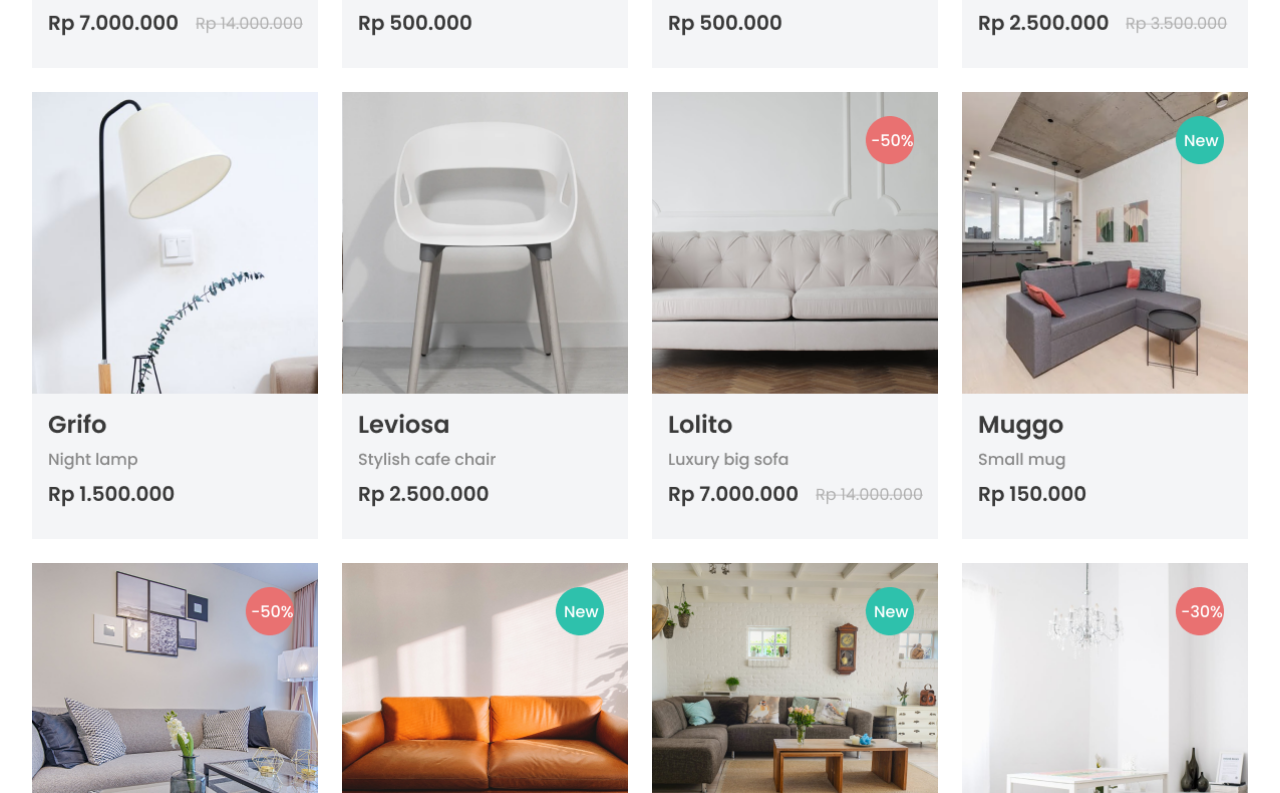
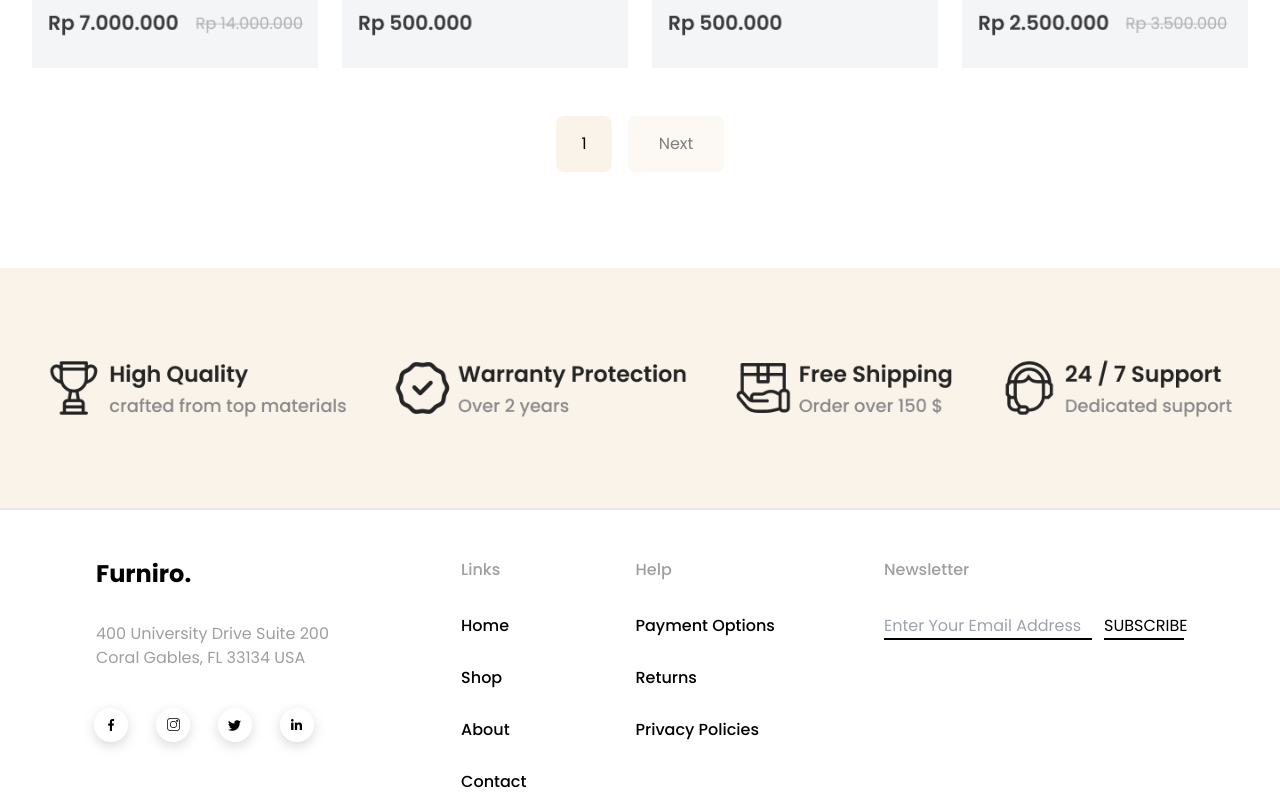
Before and after one commit to mariacarolarm/Furniro, a React (Vite) app: page /shop in a window 1280 px wide. Shown: the part 1667-2460 px from the top of the page. Built offline with nearby package versions, Linux system fonts and the light colour scheme.

Commit message:
fix: filters fixed

```diff
--- a/src/pages/shop/Shop.tsx
+++ b/src/pages/shop/Shop.tsx
@@ -23,22 +23,6 @@ const cardImages = [
   { image: potty, price: 500000, id: 6 },
   { image: respira, price: 500000, id: 7 },
   { image: syltherine, price: 2500000, id: 8 },
-  { image: grifo, price: 1500000, id: 9 },
-  { image: leviosa, price: 2500000, id: 10 },
-  { image: lolito, price: 7000000, id: 11 },
-  { image: muggo, price: 150000, id: 12 },
-  { image: pingky, price: 7000000, id: 13 },
-  { image: potty, price: 500000, id: 14 },
-  { image: respira, price: 500000, id: 15 },
-  { image: syltherine, price: 2500000, id: 16 },
-  { image: grifo, price: 1500000, id: 17 },
-  { image: leviosa, price: 2500000, id: 18 },
-  { image: lolito, price: 7000000, id: 19 },
-  { image: muggo, price: 150000, id: 20 },
-  { image: pingky, price: 7000000, id: 21 },
-  { image: potty, price: 500000, id: 22 },
-  { image: respira, price: 500000, id: 23 },
-  { image: syltherine, price: 2500000, id: 24 },
 ];
 
 const Shop = () => {
```
